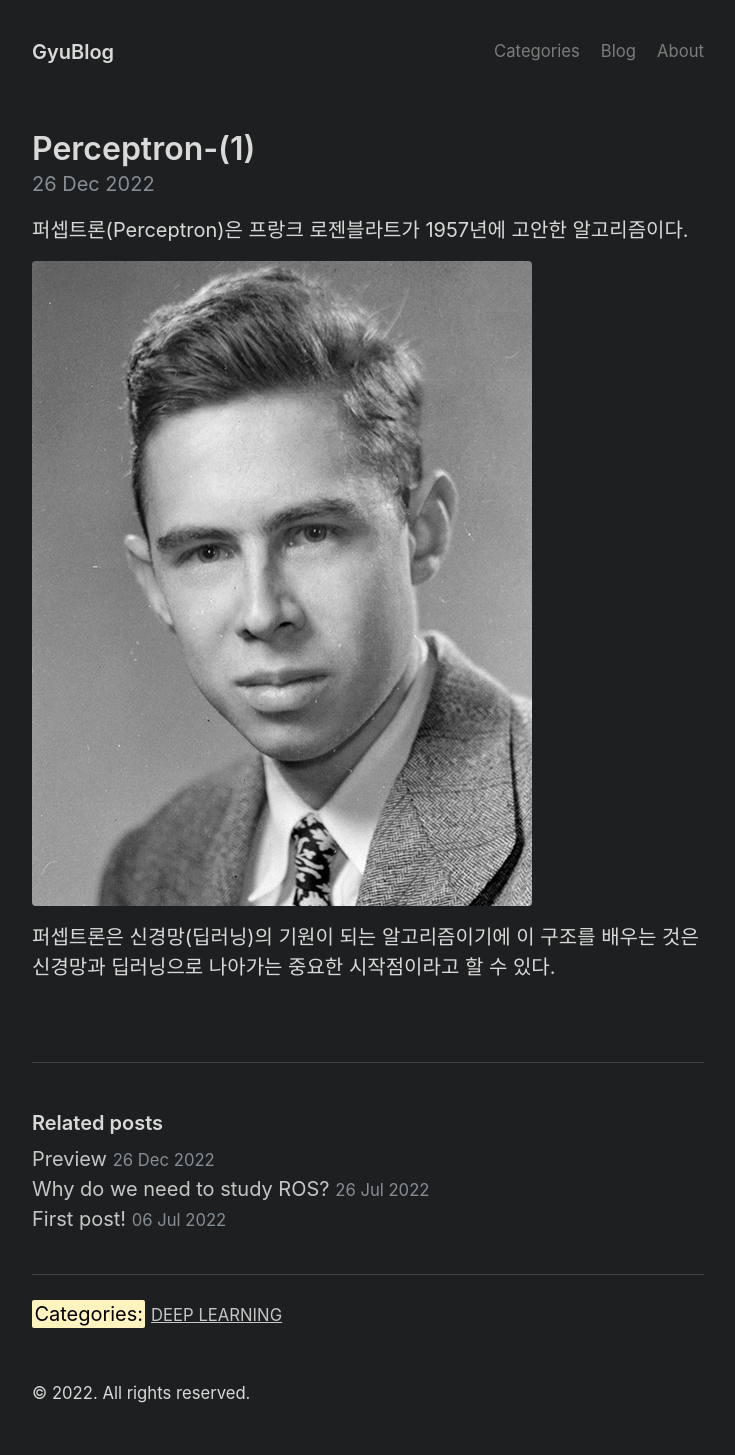
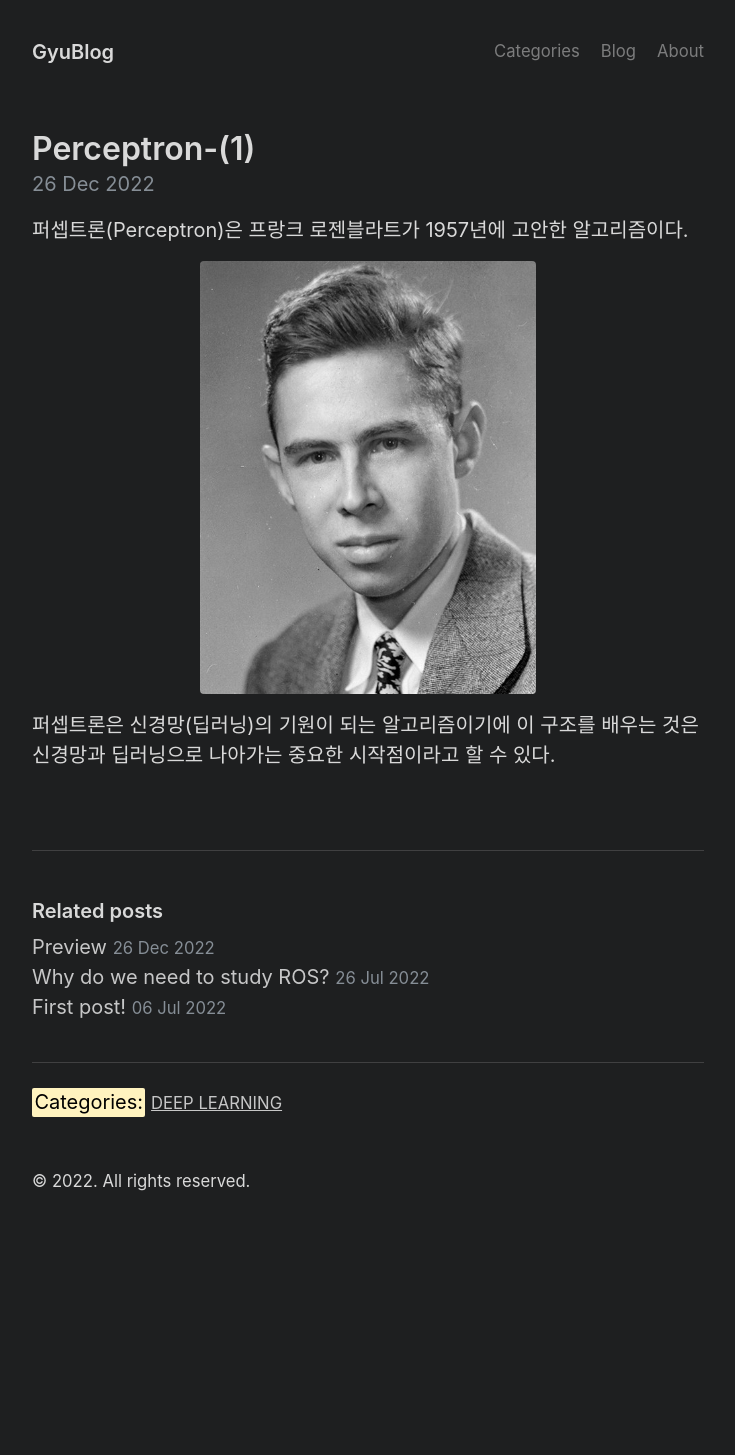
Before and after one commit to mngupark/mngupark.github.io, a Jekyll site: the page built from _posts/study/machine learning/deep learning/2022-12-26-perceptron-1.md, in a window 1280 px wide. Shown: the whole page, without its empty margins (272-1007 px from the left). Built offline with Jekyll 4.4.1, drawn with Linux system fonts in a browser that asks for light colours; after the commit the page ends 1243 px from its top, so only the background shows below that.

Commit message:
modify a name of class

```diff
--- a/_posts/study/machine learning/deep learning/2022-12-26-perceptron-1.md
+++ b/_posts/study/machine learning/deep learning/2022-12-26-perceptron-1.md
@@ -9,6 +9,6 @@
 <img src="/images/study/machine_learning/deep_learning/2022-12-26-frank-rosenblatt.jpg"
      title="Frank Rosenblatt"
      alt="Frank Rosenblatt"
-     class="center"/>
+     class="img_center"/>
 
 퍼셉트론은 신경망(딥러닝)의 기원이 되는 알고리즘이기에 이 구조를 배우는 것은 신경망과 딥러닝으로 나아가는 중요한 시작점이라고 할 수 있다.
--- a/_sass/_img.scss
+++ b/_sass/_img.scss
@@ -1,7 +1,7 @@
 // Image
 //
 // Styles for images in posts
-.img.center {
+.img_center {
     display: block;
     margin-left: auto;
     margin-right: auto;
```
